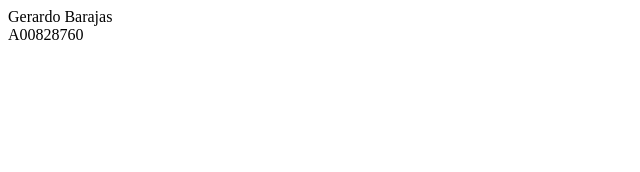
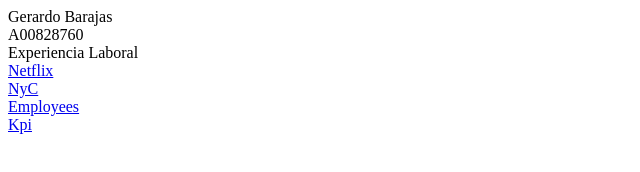
Before and after one commit to Gerardo7567/Gerardo7567.github.io, a plain HTML site: page index.html in a window 1280 px wide. Shown: the whole page, without its empty margins (0-640 px from the left). Drawn offline with Linux system fonts and the light colour scheme.

Commit message:
Actualizado

```diff
--- a/index.html
+++ b/index.html
@@ -1,6 +1,17 @@
 <html>
     <body>
-        Gerardo Barajas <br>
-        A00828760
+        <div>
+            Gerardo Barajas <br>
+            A00828760
+        </div>
+        <div>
+            Experiencia Laboral <br>
+            <a href="https://github.com/Gerardo7567/Netflix.git">Netflix</a> <br>
+            <a href="https://github.com/Gerardo7567/NyC.git">NyC</a> <br>
+            <a href="https://github.com/Gerardo7567/Employees.git">Employees</a> <br>
+            <a href="https://github.com/Gerardo7567/Kpi.git">Kpi</a> <br>
+
+        </div>
+
     </body>
 </html>
```
